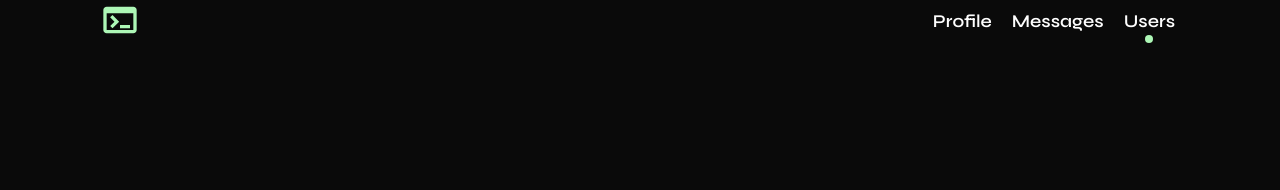
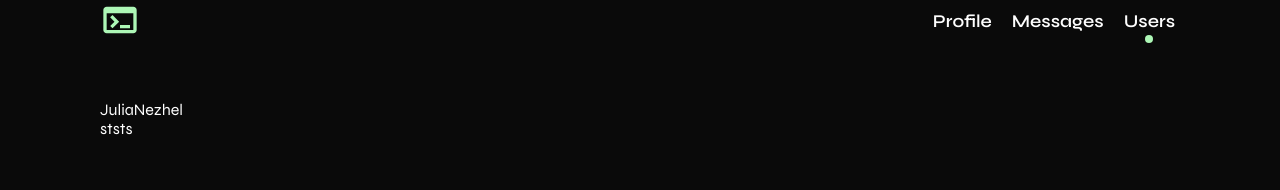
Before and after one commit to 4iklins/social_network, a React (Create React App) app: page /users in a window 1280 px wide. Shown: the top 190 px of the page. Built offline with nearby package versions, Linux system fonts and the light colour scheme.

Commit message:
users reducer, users page

```diff
--- a/src/layout/Main/Main.tsx
+++ b/src/layout/Main/Main.tsx
@@ -3,6 +3,7 @@ import Container from '../../components/Wrapper/Wrapper';
 import { Route } from 'react-router-dom';
 import MessagesContainer from '../../pages/Messages/MessagesContainer';
 import ProfileConainer from '../../pages/Profile/ProfileConainer';
+import UsersContainer from '../../pages/Users/UsersContainer';
 
 const Main = () => {
   return (
@@ -10,6 +11,7 @@ const Main = () => {
       <Container>
         <Route path={`/profile`} render={() => <ProfileConainer />} />
         <Route path={`/messages`} render={() => <MessagesContainer />} />
+        <Route path={'/users'} render={() => <UsersContainer />} />
       </Container>
     </main>
   );
--- a/src/pages/Profile/Profile.tsx
+++ b/src/pages/Profile/Profile.tsx
@@ -1,11 +1,7 @@
-import { ProfilePageType } from '../../redux/profile-reducer';
 import Posts from './Posts/Posts';
 import style from './profile.module.css';
+import { ProfilePropsType } from './ProfileConainer';
 import ProfileInfo from './ProfileInfo/ProfileInfo';
-
-interface ProfilePropsType extends ProfilePageType {
-  createPost: (postText: string) => void;
-}
 
 const Profile = ({ posts, createPost }: ProfilePropsType) => {
   return (
--- /dev/null
+++ b/src/pages/Users/Users.tsx
@@ -0,0 +1,42 @@
+import { UserType } from '../../redux/users-reducer';
+import { UsersPropsType } from './UsersContainer';
+
+const usersAr: UserType[] = [
+  {
+    name: 'JuliaNezhel',
+    id: 30458,
+    uniqueUrlName: null,
+    photos: {
+      small: null,
+      large: null,
+    },
+    status: null,
+    followed: false,
+  },
+  {
+    name: 'ststs',
+    id: 30457,
+    uniqueUrlName: null,
+    photos: {
+      small: null,
+      large: null,
+    },
+    status: null,
+    followed: false,
+  },
+];
+
+const Users = ({ users, setUsers }: UsersPropsType) => {
+  if (users.length === 0) {
+    setUsers(usersAr);
+  }
+  return (
+    <div>
+      {users.map(u => (
+        <div>{u.name}</div>
+      ))}
+    </div>
+  );
+};
+
+export default Users;
--- /dev/null
+++ b/src/pages/Users/UsersContainer.tsx
@@ -0,0 +1,23 @@
+import { connect } from 'react-redux';
+import Users from './Users';
+import { StateType } from '../../redux/store';
+import { UserType, setUsersAC } from '../../redux/users-reducer';
+
+export type UsersPropsType = mapStateToPropsType & mapDispatchToPropsType;
+
+type mapStateToPropsType = ReturnType<typeof mapStateToProps>;
+type mapDispatchToPropsType = {
+  setUsers: (users: UserType[]) => void;
+};
+
+const mapStateToProps = (state: StateType) => {
+  return {
+    users: state.usersPage.users,
+  };
+};
+
+const mapDispatchToProps: mapDispatchToPropsType = {
+  setUsers: setUsersAC,
+};
+
+export default connect(mapStateToProps, mapDispatchToProps)(Users);
--- a/src/redux/store.ts
+++ b/src/redux/store.ts
@@ -1,10 +1,12 @@
 import { combineReducers, createStore } from 'redux';
 import { profileReducer } from './profile-reducer';
 import { messagesReducer } from './messages-reducer';
+import usersReducer from './users-reducer';
 
 const rootReducer = combineReducers({
   profilePage: profileReducer,
   messagesPage: messagesReducer,
+  usersPage: usersReducer,
 });
 
 export const store = createStore(rootReducer);
--- /dev/null
+++ b/src/redux/users-reducer.ts
@@ -0,0 +1,35 @@
+export type UsersPageType = {
+  users: UserType[];
+};
+export type UserType = {
+  name: string;
+  id: number;
+  uniqueUrlName: string | null;
+  photos: {
+    small: string | null;
+    large: string | null;
+  };
+  status: string | null;
+  followed: boolean;
+};
+
+type ActionType = ReturnType<typeof setUsersAC>;
+
+const initialState: UsersPageType = {
+  users: [],
+};
+
+const usersReducer = (state = initialState, action: ActionType): UsersPageType => {
+  switch (action.type) {
+    case 'SET-USERS':
+      return { ...state, users: action.users };
+    default:
+      return state;
+  }
+};
+
+export const setUsersAC = (users: UserType[]) => {
+  return { type: 'SET-USERS', users } as const;
+};
+
+export default usersReducer;
```
Also changed, not shown: src/pages/Profile/ProfileConainer.tsx (+7 -0 lines).
